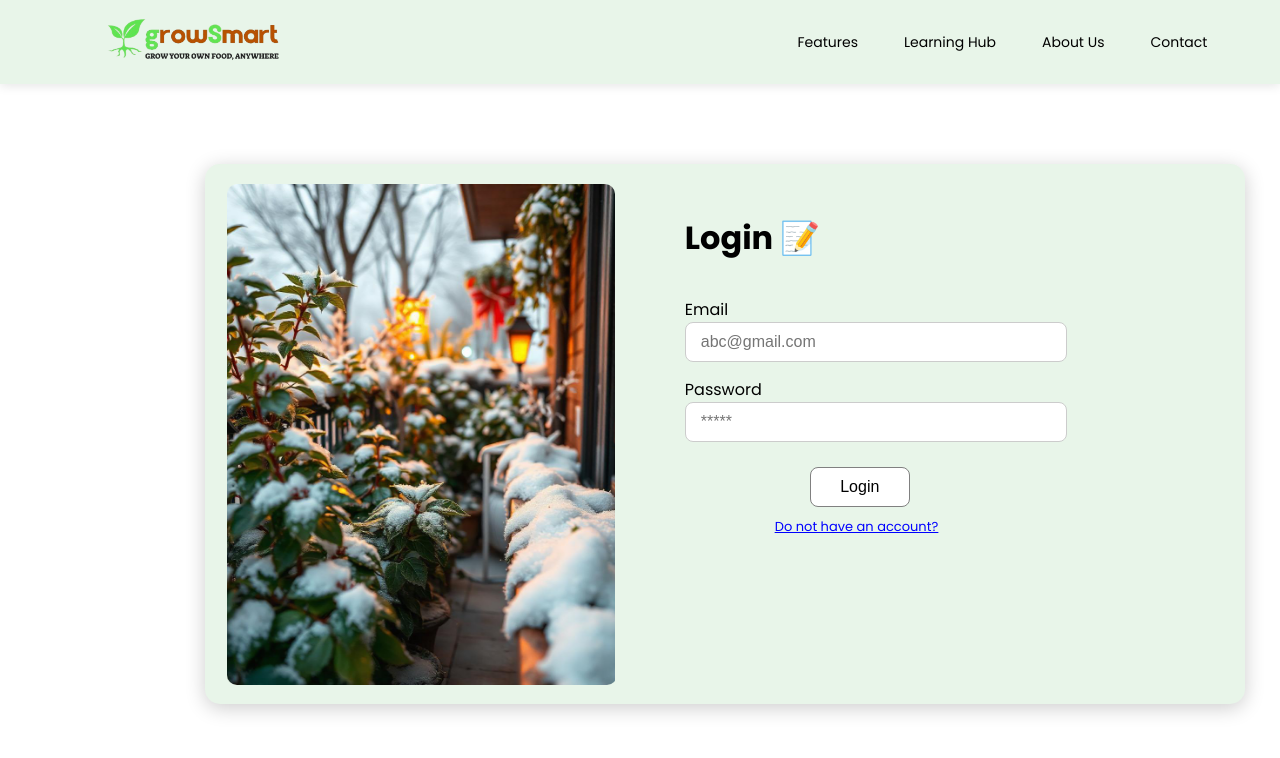
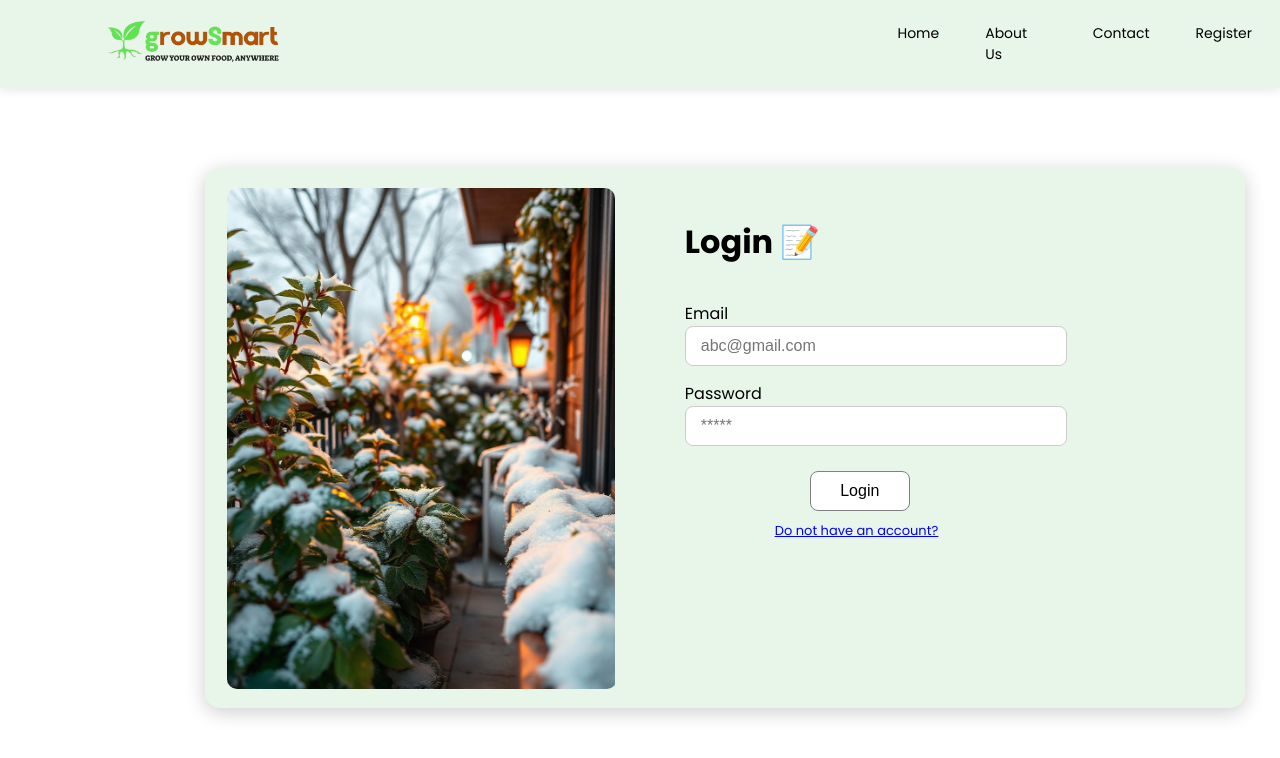
Before and after one commit to a-anuj/growSmart, a Vue app in the folder growSmart-frontend/: page /login in a window 1280 px wide. Shown: the top 758 px of the page. Built offline with nearby package versions, Linux system fonts and the light colour scheme.

Commit message:
made some changes in the route

```diff
--- a/growSmart-frontend/src/components/Header.vue
+++ b/growSmart-frontend/src/components/Header.vue
@@ -2,19 +2,43 @@
     <nav class="navbar">
         <router-link to="/"><img class="logo" :src="logoIm" alt=""></router-link>
         <ul class="navitems">
-            <li class="nav-item">Features</li>
+
+            <router-link to="/plant-dashboard">
+                <li class="nav-item">Home</li>
+            </router-link>
+
+            <router-link v-if="showAboutUs" to="/">
+                <li class="nav-item">About Us</li>
+            </router-link>
+
+            <router-link v-if="showContact" to="/">
+                <li class="nav-item">Contact</li>
+            </router-link>
+
+            <router-link v-if="showLogin" to="/login">
+                <li class="nav-item">Login</li>
+            </router-link>
+
+            <router-link v-if="showRegister" to="/register">
+                <li class="nav-item">Register</li>
+            </router-link>
+
+            <router-link v-if="showDashboard" to="/plant-dashboard">
+                <li class="nav-item">View Plants</li>
+            </router-link>
+
+            <router-link v-if="showAddPlant" to="/add-plant">
+                <li class="nav-item">Add Plant</li>
+            </router-link>
+
             <router-link v-if="showCommunity" to="/community">
                 <li class="nav-item">Community</li>
             </router-link>
-            <li class="nav-item">Learning Hub</li>
-            <li class="nav-item">About Us</li>
-            <li class="nav-item">Contact</li>
-            <router-link v-if="showAddPlant" to="/add-plant">
-                <li class="nav-item">Add Plant</li>
+
+            <router-link v-if="showLogout" to="/" @click="handleLogout">
+                <li class="nav-itemb">Logout</li>
             </router-link>
-            <router-link v-if="showDashboard" to="/plant-dashboard">
-                <li class="nav-item">View Plants</li>
-            </router-link>
+
         </ul>
     </nav>
 </template>
@@ -27,6 +51,13 @@ export default{
             logoIm:logoimage
         }
     },
+    methods:{
+        handleLogout() {
+        sessionStorage.removeItem("user_id"); // Example of clearing session storage
+        this.$router.push({ name: "login" }); // Redirect to login on logout
+        alert("Logged out successfully!!")
+      }
+    },
     computed:{
         showAddPlant(){
             return this.$route.name === "PlantDashboard"; // Show Add Plant only on dashboard
@@ -35,7 +66,22 @@ export default{
             return this.$route.name === "AddPlant" || this.$route.name === "community";
         },
         showCommunity(){
-            return this.$route.name === "PlantDashboard";
+            return this.$route.name === "PlantDashboard" || this.$route.name === "AddPlant";
+        },
+        showAboutUs(){
+            return this.$route.name === "home" || this.$route.name === "register" || this.$route.name === "login" || this.$route.name === "AddPlant" || this.$route.name === "PlantDashboard" || this.$route.name === "community";
+        },
+        showContact(){
+            return this.$route.name === "home" || this.$route.name === "register" || this.$route.name === "login";
+        },
+        showLogin(){
+            return this.$route.name === "home" || this.$route.name === "register";
+        },
+        showRegister(){
+            return this.$route.name === "home" || this.$route.name === "login";
+        },
+        showLogout(){
+            return this.$route.name !== "home" && this.$route.name !== "login" && this.$route.name !== "register";
         }
     }
 }
@@ -77,7 +123,7 @@ export default{
 .logo {
   font-size: 24px;
   font-weight: bold;
-  margin-right: 500px;
+  margin-right: 600px;
   margin-left: 80px;
   height: 50px;
 
@@ -90,6 +136,11 @@ export default{
   gap: 30px; /* Space between items */
   margin: 0;
   padding: 0;
+}
+
+.navitems a{
+    text-decoration: none;
+    color: inherit;
 }
 
 /* Individual nav items */
@@ -105,8 +156,25 @@ export default{
   padding: 8px;
   transition:500ms;
   border-radius: 10px;
+}
 
+.nav-itemb{
+    font-family: "Poppins", serif;
+    font-optical-sizing: auto;
+    font-weight: Black (100);
+    font-size: 14px;
+    background: #ff4d4d;
+    color: white;
+    border: none;
+    padding: 0.5rem 1rem;
+    cursor: pointer;
+    border-radius: 5px;
 }
+
+router-link{
+    text-decoration: none;
+}
+
 
 .nav-item:hover {
   padding: 8px;
--- a/growSmart-frontend/src/components/PlantDashboard.vue
+++ b/growSmart-frontend/src/components/PlantDashboard.vue
@@ -5,9 +5,6 @@
           <div class="head">
             <h1 class="heading">{{ greeting }}, {{ firstName }}! {{ emoji }}</h1>
             <p class="subheading">Your plants are thriving! </p>
-          </div>
-          <div class="logout">
-            <button @click="handleLogout">Logout</button>
           </div>
         </div>
 
@@ -43,6 +40,7 @@
       handleLogout() {
         sessionStorage.removeItem("user_id"); // Example of clearing session storage
         this.$router.push({ name: "login" }); // Redirect to login on logout
+        alert("Logged out successfully!!")
       },
       fetchPlants() {
         const userId = sessionStorage.getItem('user_id'); // Get user ID from session storage
```
